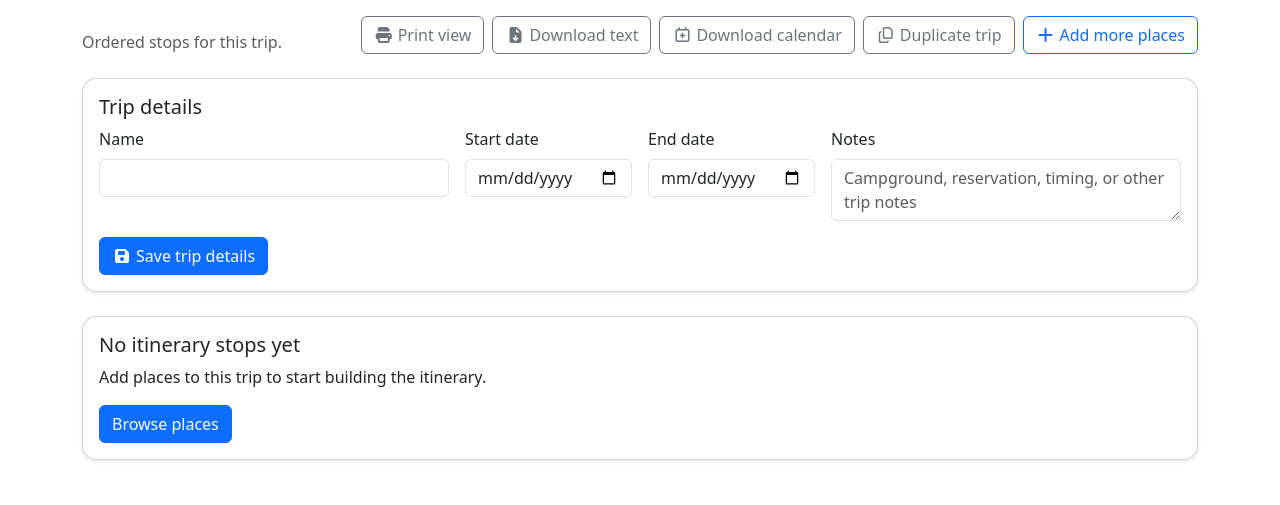
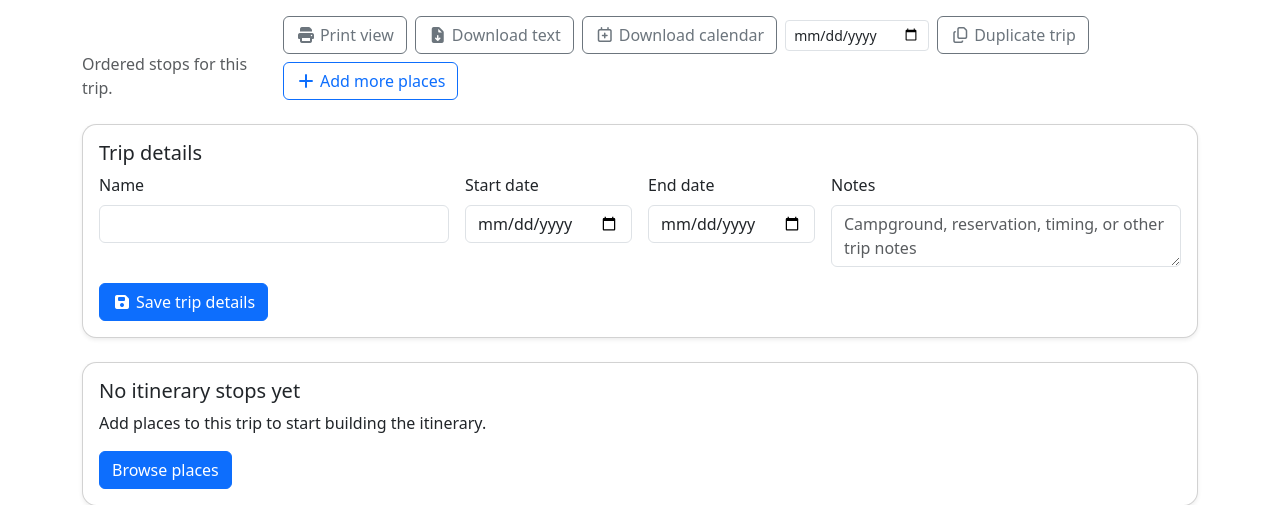
Before and after one commit to drakeg/vlog_travel_finder, a Python web app: template templates/public/trip_detail.html in a window 1280 px wide. Shown: the part 105-610 px from the top of the page. Run offline with Jinja, Linux system fonts and the light colour scheme; the template is opened without the code that fills it, so the values that code supplies are empty.

Commit message:
feat: add optional duplicate start date

```diff
--- a/templates/public/trip_detail.html
+++ b/templates/public/trip_detail.html
@@ -25,9 +25,17 @@
       <a class="btn btn-outline-secondary" href="{{ url_for('public.trip_calendar_export', trip_id=trip.id) }}">
         <i class="fa-regular fa-calendar-plus me-1"></i>Download calendar
       </a>
-      <form method="post" action="{{ url_for('public.trip_duplicate', trip_id=trip.id) }}" class="mb-0">
-            <input type="hidden" name="_csrf_token" value="{{ csrf_token() }}" />
-        <button class="btn btn-outline-secondary" type="submit">
+      <form method="post" action="{{ url_for('public.trip_duplicate', trip_id=trip.id) }}" class="d-flex gap-2 align-items-center mb-0">
+        <input type="hidden" name="_csrf_token" value="{{ csrf_token() }}" />
+        <label class="visually-hidden" for="duplicate-start-date">New start date for copied trip</label>
+        <input
+          class="form-control form-control-sm"
+          id="duplicate-start-date"
+          type="date"
+          name="new_start_date"
+          title="Optional: shift copied trip and scheduled stops to a new start date"
+        />
+        <button class="btn btn-outline-secondary text-nowrap" type="submit">
           <i class="fa-regular fa-copy me-1"></i>Duplicate trip
         </button>
       </form>
```
